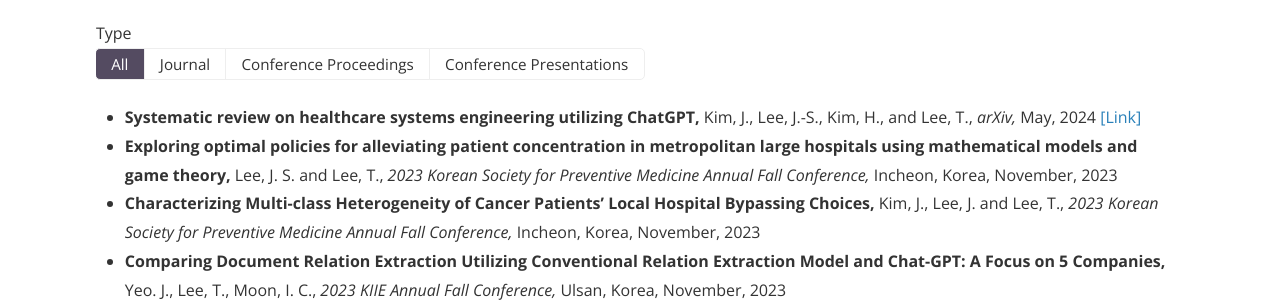
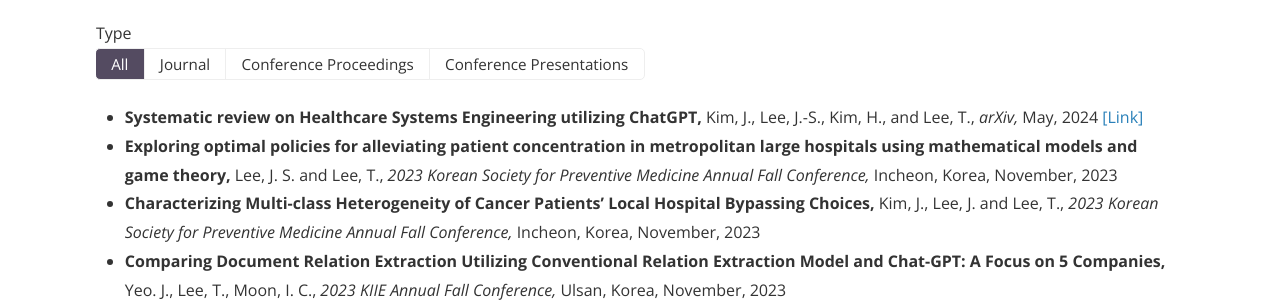
Before and after one commit to CSDlab-KAIST/csdlab-kaist.github.io, a Jekyll site: the page built from publications.html, in a window 1280 px wide and 900 px high. Shown: the part 196-498 px from the top of the window. Built offline with Jekyll 4.4.1, drawn with Linux system fonts in a browser that asks for light colours; nearby versions of some CDN libraries.

```diff
--- a/_data/publications.yml
+++ b/_data/publications.yml
@@ -2333,7 +2333,7 @@ papers:
     award: ""
     link: ""
 
-  - title: "Systematic review on healthcare systems engineering utilizing ChatGPT"
+  - title: "Systematic review on Healthcare Systems Engineering utilizing ChatGPT"
     author: "Kim, J., Lee, J.-S., Kim, H., and Lee, T."
     venue: "arXiv"
     month: May
```
